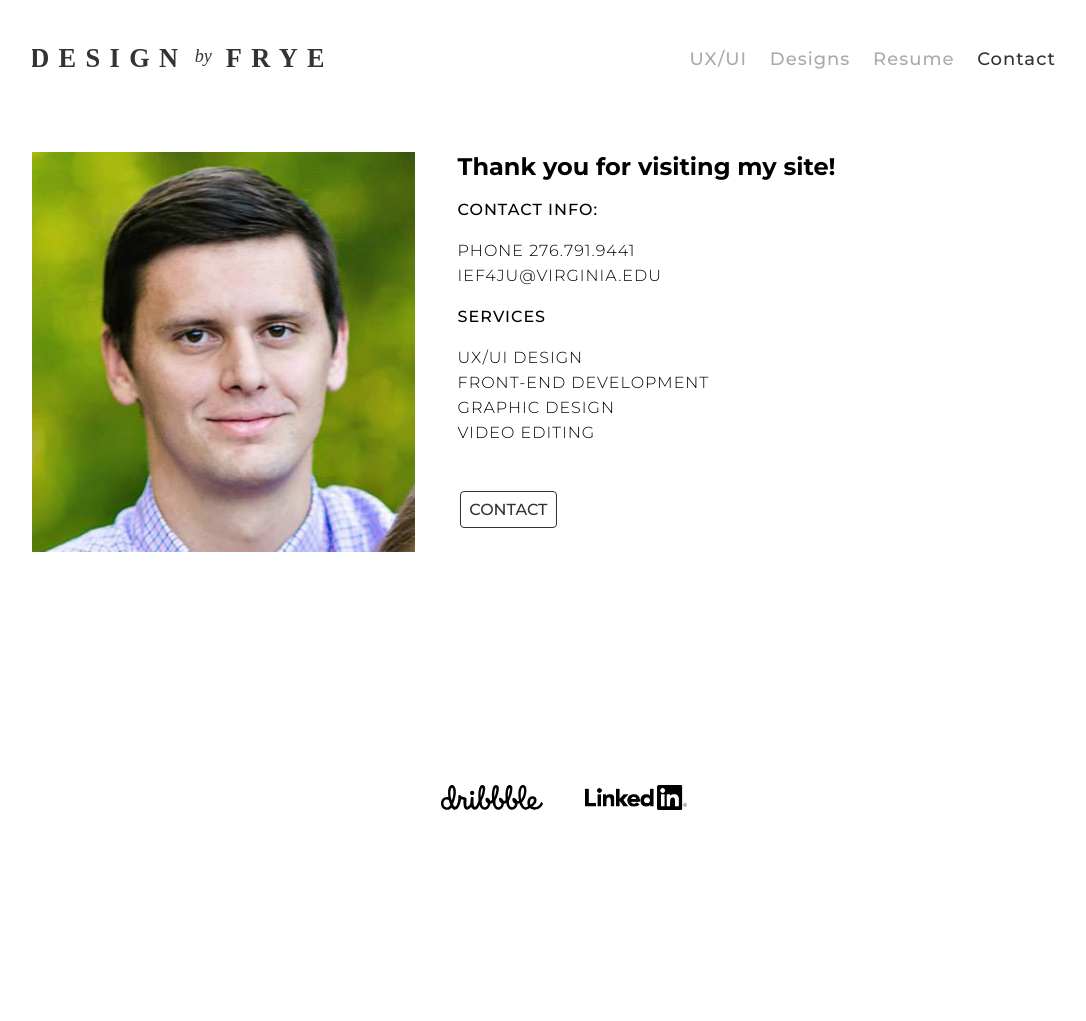
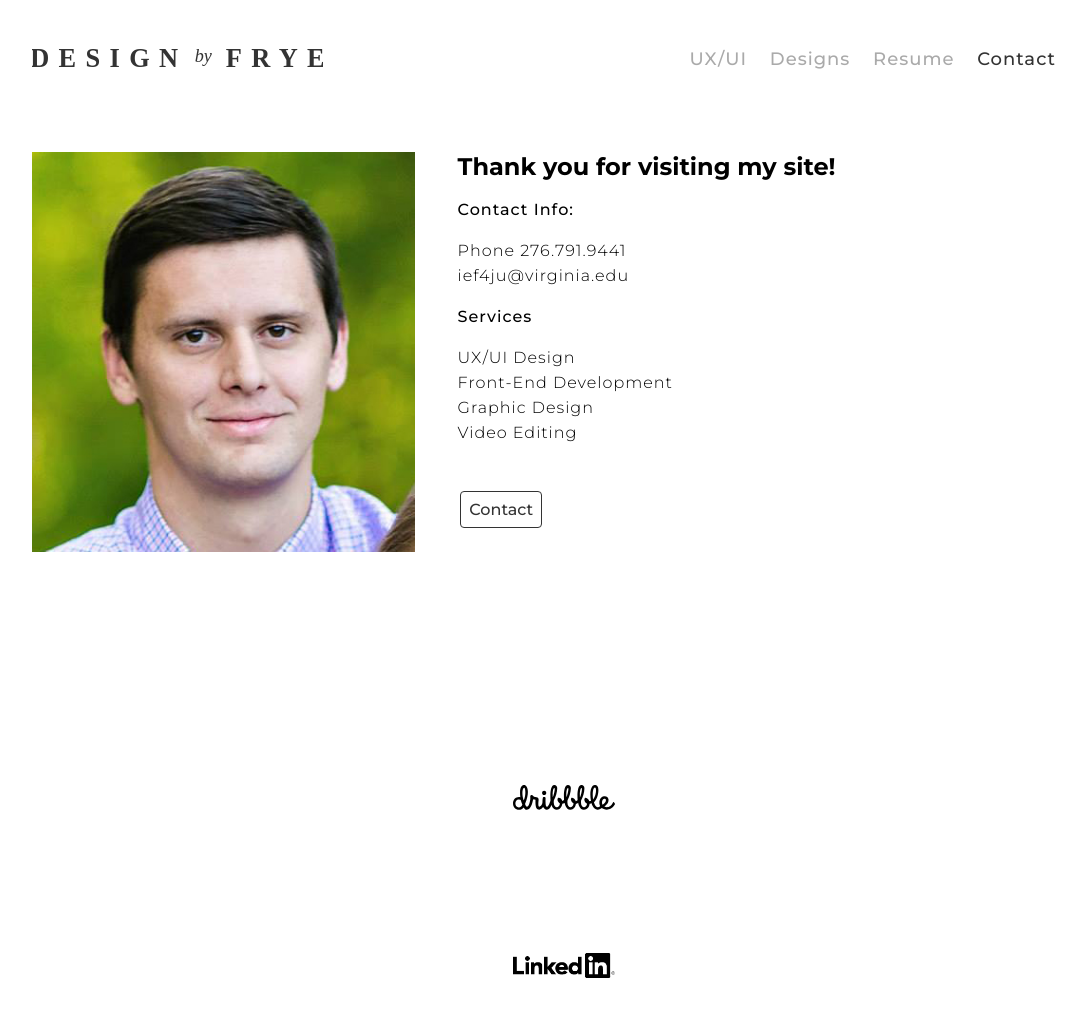
Before and after one commit to ief4ju/portfolio-site, a plain HTML site: page Contact.html in a window 1280 px wide. Shown: the whole page, without its empty margins (96-1182 px from the left). Before the commit the page ends 861 px from the top, so only its background shows below. Drawn offline with Linux system fonts and the light colour scheme.

Commit message:
Focused on page html redesigning structure.

```diff
--- a/Contact.html
+++ b/Contact.html
@@ -23,16 +23,16 @@
   <img class="pic" src="img/Profile-image.jpeg" alt="Image of Ian Frye" />
   <div class="contact">
     <h1>Thank you for visiting my site!</h1>
-  	<p>CONTACT INFO:</p>
-  	<p class="light">PHONE 276.791.9441</p>
-  	<p class="light">IEF4JU@VIRGINIA.EDU</p>
-  	<p>SERVICES</p>
-  	<p class="light">UX/UI DESIGN</p>
-    <p class="light">FRONT-END DEVELOPMENT</p>
-  	<p class="light">GRAPHIC DESIGN</p>
-  	<p class="light">VIDEO EDITING</p>
+  	<p>Contact Info:</p>
+  	<p class="light">Phone 276.791.9441</p>
+  	<p class="light">ief4ju@virginia.edu</p>
+  	<p>Services</p>
+  	<p class="light">UX/UI Design</p>
+    <p class="light">Front-End Development</p>
+  	<p class="light">Graphic Design</p>
+  	<p class="light">Video Editing</p>
   <div class="spacer"></div>
-     <a class="button" href="mailto:ief4ju@virginia.edu">CONTACT</a>
+     <a class="button" href="mailto:ief4ju@virginia.edu">Contact</a>
     </div>
   </div>
 </div>
--- a/css/main.css
+++ b/css/main.css
@@ -122,13 +122,14 @@ a:active {
 	padding-left: 4rem;
 	padding-bottom: 4rem;
 	padding-top: 10rem;
-	align-content: center;
 }
 
 /*footer alignment to center*/
 .center {
 	text-align: center;
 	padding-top: 4rem;
+	display: grid;
+	flex-: flex-end;
 }
 
 .centernav li {
```
Also changed, not shown: index.html (+3 -5 lines).
